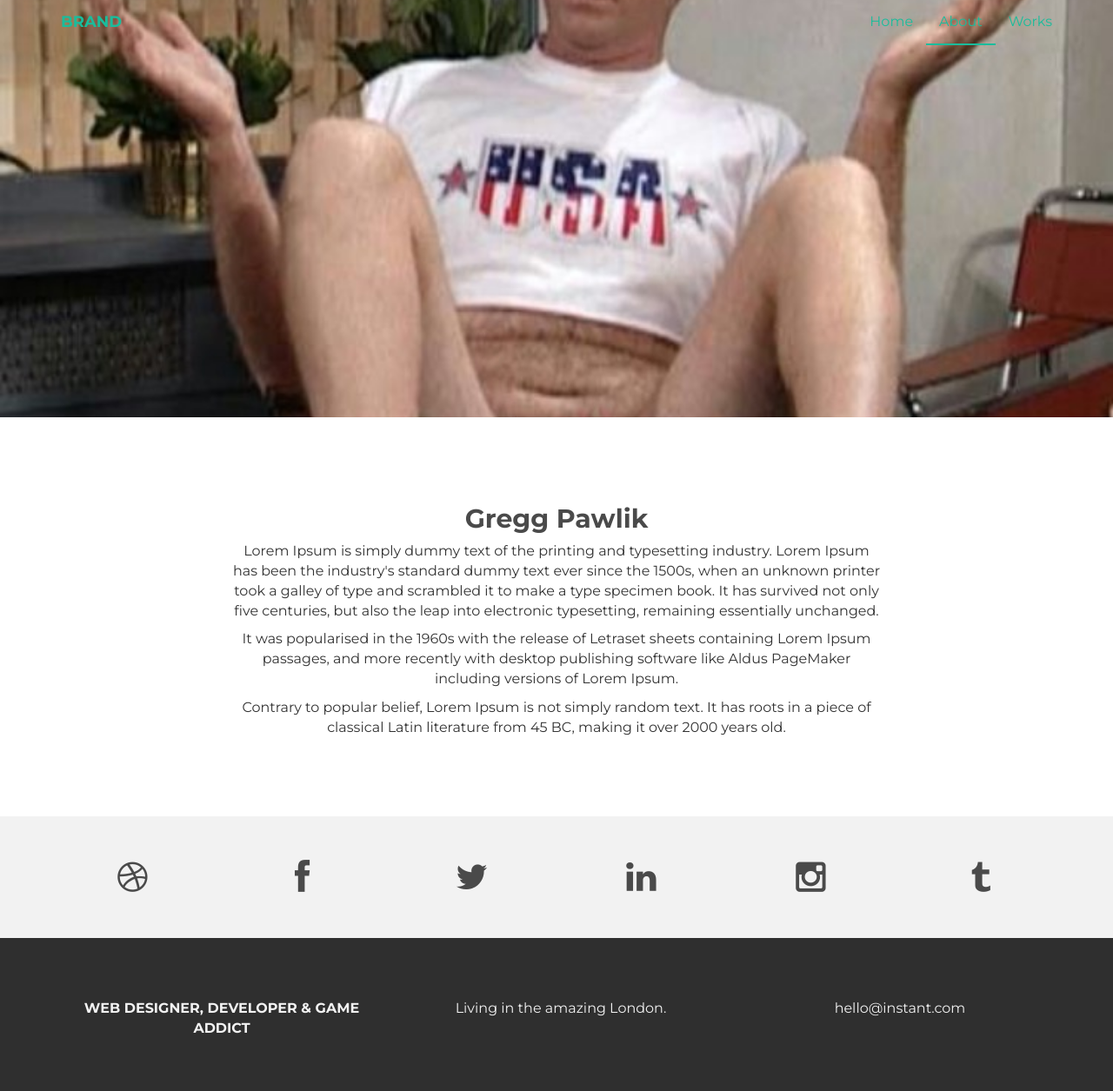
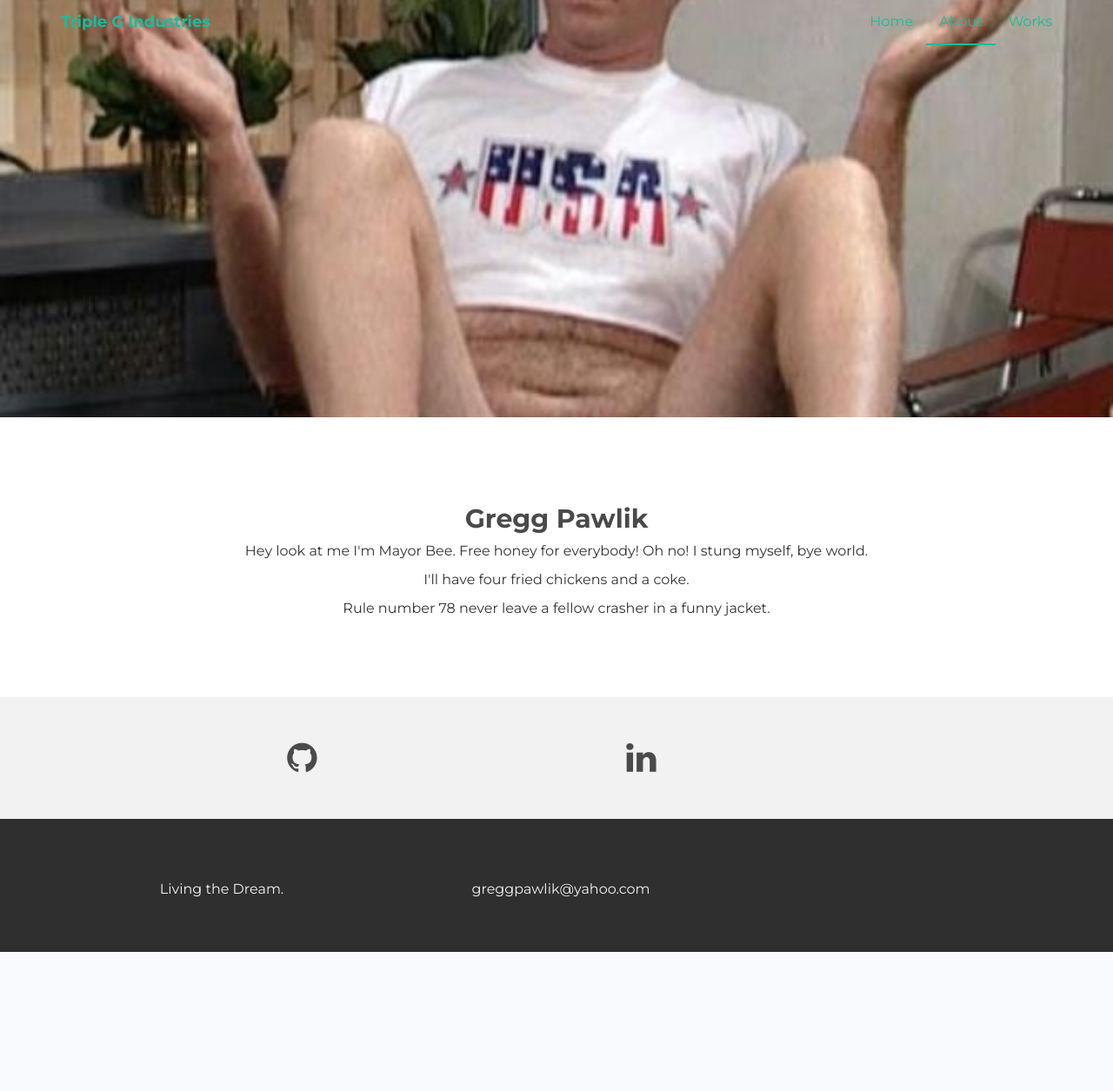
Before and after one commit to Greggpawlik73/Portfolio, a PHP site: page /contact.html in a window 1280 px wide. Shown: the whole page at 87% size. After the commit the page ends 1095 px from the top, so only its background shows below. Run offline with PHP 8.4, Linux system fonts and the light colour scheme; some libraries are stand-ins or nearby versions.

Commit message:
bootstrap update

```diff
--- a/part1/contact.html
+++ b/part1/contact.html
@@ -8,28 +8,21 @@
     <meta name="author" content="">
     <link rel="shortcut icon" href="assets/ico/favicon.ico">
 
-    <title>INSTANT - Bootstrap Theme</title>
+    <title>Contact</title>
 
-    <!-- Bootstrap core CSS -->
+
     <link href="assets/css/bootstrap.css" rel="stylesheet">
 
-    <!-- Custom styles for this template -->
+
     <link href="assets/css/style.css" rel="stylesheet">
     <link href="assets/css/font-awesome.min.css" rel="stylesheet">
 
-    <!-- Just for debugging purposes. Don't actually copy this line! -->
-    <!--[if lt IE 9]><script src="../../assets/js/ie8-responsive-file-warning.js"></script><![endif]-->
 
-    <!-- HTML5 shim and Respond.js IE8 support of HTML5 elements and media queries -->
-    <!--[if lt IE 9]>
-      <script src="https://oss.maxcdn.com/libs/html5shiv/3.7.0/html5shiv.js"></script>
-      <script src="https://oss.maxcdn.com/libs/respond.js/1.4.2/respond.min.js"></script>
-    <![endif]-->
   </head>
 
   <body>
 
-    <!-- Static navbar -->
+
     <div class="navbar navbar-default navbar-fixed-top" role="navigation">
       <div class="container">
         <div class="navbar-header">
@@ -39,7 +32,7 @@
             <span class="icon-bar"></span>
             <span class="icon-bar"></span>
           </button>
-          <a class="navbar-brand" href="index.html">BRAND</a>
+          <a class="navbar-brand" href="index.html">Triple G Industries</a>
         </div>
         <div class="navbar-collapse collapse">
           <ul class="nav navbar-nav navbar-right">
@@ -65,9 +58,9 @@
 		<div class="row centered mt mb">
 			<div class="col-lg-8 col-lg-offset-2">
 				<h2>Gregg Pawlik</h2>
-				<p>Lorem Ipsum is simply dummy text of the printing and typesetting industry. Lorem Ipsum has been the industry's standard dummy text ever since the 1500s, when an unknown printer took a galley of type and scrambled it to make a type specimen book. It has survived not only five centuries, but also the leap into electronic typesetting, remaining essentially unchanged.</p>
-				<p>It was popularised in the 1960s with the release of Letraset sheets containing Lorem Ipsum passages, and more recently with desktop publishing software like Aldus PageMaker including versions of Lorem Ipsum.</p>
-				<p>Contrary to popular belief, Lorem Ipsum is not simply random text. It has roots in a piece of classical Latin literature from 45 BC, making it over 2000 years old.</p>
+				<p>Hey look at me I'm Mayor Bee.  Free honey for everybody!  Oh no! I stung myself, bye world.</p>
+				<p>I'll have four fried chickens and a coke.</p>
+				<p>Rule number 78 never leave a fellow crasher in a funny jacket.</p>
 			</div>
 
 		</div><! --/row -->
@@ -77,23 +70,18 @@
 		<div class="container">
 			<div class="row centered">
 				<div class="col-lg-2">
-					<a href="#"><i class="fa fa-dribbble"></i></a>
+
 				</div>
 				<div class="col-lg-2">
-					<a href="#"><i class="fa fa-facebook"></i></a>
+					<a href="#"><i class="fa fa-github"></i></a>
 				</div>
 				<div class="col-lg-2">
-					<a href="#"><i class="fa fa-twitter"></i></a>
+					<a href="#"><i class="fa fa-stackoverflow"></i></a>
 				</div>
 				<div class="col-lg-2">
 					<a href="#"><i class="fa fa-linkedin"></i></a>
 				</div>
-				<div class="col-lg-2">
-					<a href="#"><i class="fa fa-instagram"></i></a>
-				</div>
-				<div class="col-lg-2">
-					<a href="#"><i class="fa fa-tumblr"></i></a>
-				</div>
+
 
 			</div><! --/row -->
 		</div><! --/container -->
@@ -102,15 +90,12 @@
 	<div id="footerwrap">
 		<div class="container">
 			<div class="row centered">
-				<div class="col-lg-4">
-					<p><b>WEB DESIGNER, DEVELOPER & GAME ADDICT</b></p>
-				</div>
 
 				<div class="col-lg-4">
-					<p>Living in the amazing London.</p>
+					<p>Living the Dream.</p>
 				</div>
 				<div class="col-lg-4">
-					<p>hello@instant.com</p>
+					<p>greggpawlik@yahoo.com</p>
 				</div>
 
 			</div>
@@ -120,9 +105,6 @@
 
 
 
-    <!-- Bootstrap core JavaScript
-    ================================================== -->
-    <!-- Placed at the end of the document so the pages load faster -->
     <script src="https://ajax.googleapis.com/ajax/libs/jquery/1.11.0/jquery.min.js"></script>
     <script src="assets/js/bootstrap.min.js"></script>
   </body>
```
Also changed, not shown: part1/assets/css/style.css (+1 -14 lines), part1/index.html (+18 -44 lines), part1/portfolio.html (+14 -35 lines), part1/assets/img/portfolio/folio01.png (deleted), part1/assets/img/portfolio/folio02.png (deleted), part1/assets/img/portfolio/folio03.png (deleted), part1/assets/img/portfolio/folio04.png (deleted), part1/assets/img/portfolio/folio05.png (deleted), part1/assets/img/portfolio/folio06.png (deleted), part1/assets/img/pr01.jpg (deleted), part1/assets/img/pr02.jpg (deleted), part1/assets/img/world.jpg (added), 3 other files.
